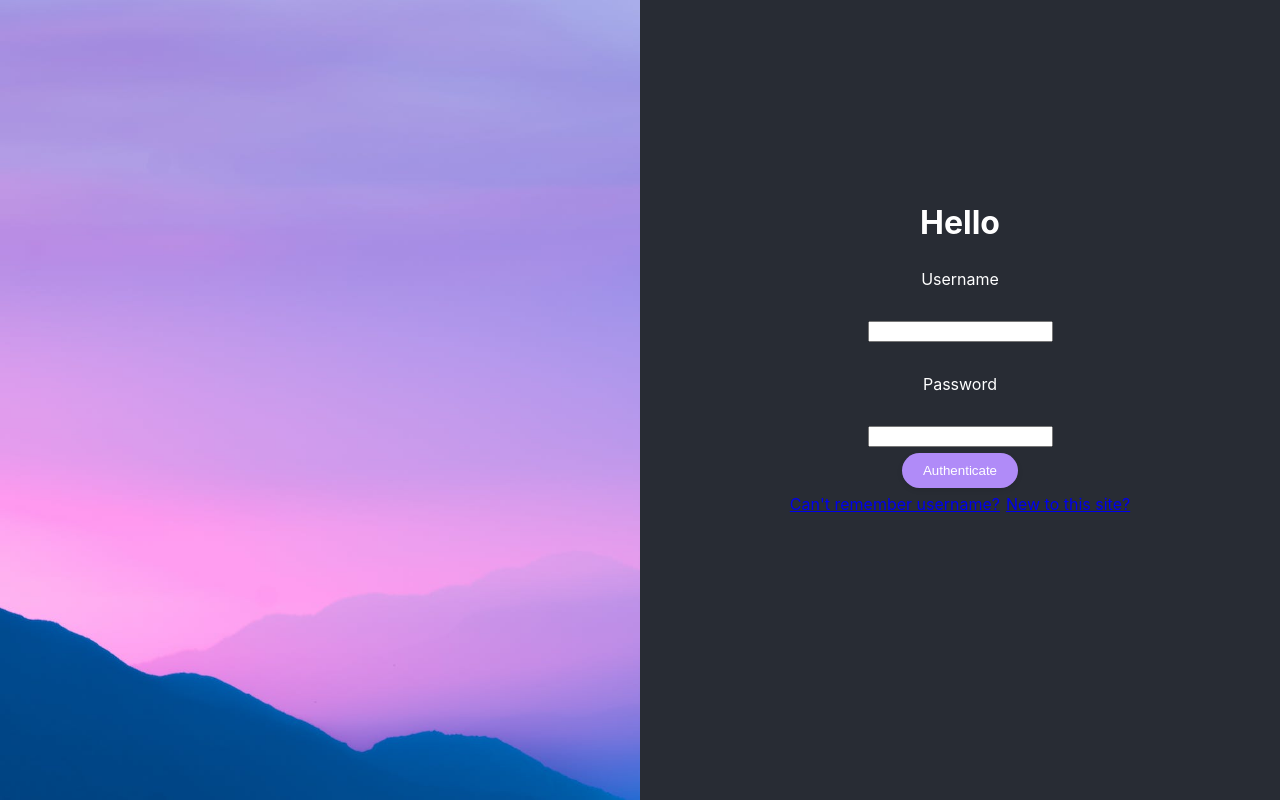
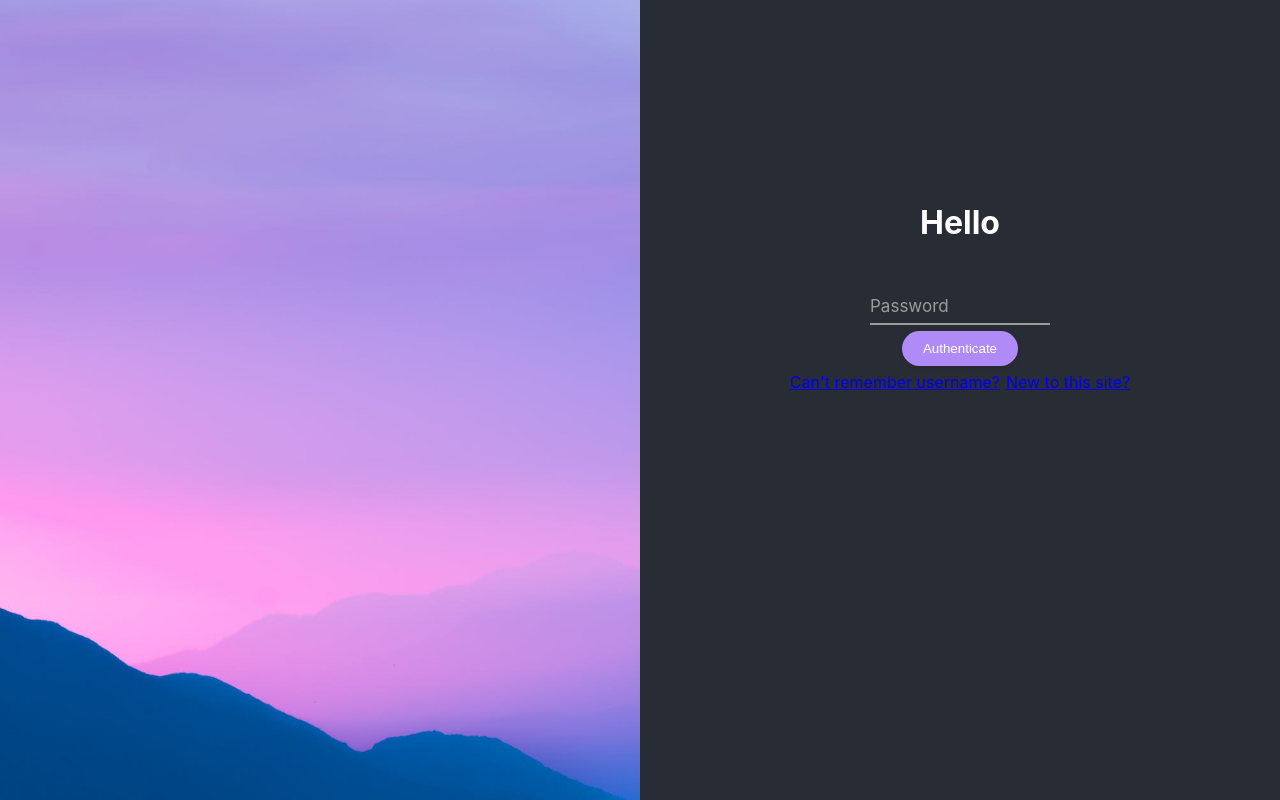
Before and after one commit to oricho123/TaskManager, a React (Create React App) app: page /login in a window 1280 px wide. Built offline with nearby package versions, Linux system fonts and the light colour scheme.

Commit message:
Create custom textInput

```diff
--- /dev/null
+++ b/src/components/input/ThemedTextInput.tsx
@@ -0,0 +1,18 @@
+import * as React from 'react';
+import {ComponentProps} from 'react';
+import styles from "./styles.module.css"
+
+export interface ThemedTextInputProps extends ComponentProps<"input"> {
+    id: string,
+    placeholder: string
+}
+
+export const ThemedTextInput = ({children, id, placeholder, ...props}: ThemedTextInputProps) => {
+
+    return (
+        <div className={styles["input-group"]}>
+            <input type="input" id={id} className={styles["field"]} placeholder={placeholder} {...props}/>
+            <label htmlFor={id} className={styles["label"]}>{placeholder}</label>
+        </div>
+    )
+};
--- /dev/null
+++ b/src/components/input/styles.module.css
@@ -0,0 +1,59 @@
+.input-group {
+    position: relative;
+    padding: 20px 0 0;
+    width: 100%;
+    max-width: 180px;
+}
+
+.field {
+    font-family: inherit;
+    width: 100%;
+    border: none;
+    border-bottom: 2px solid #9b9b9b;
+    outline: 0;
+    font-size: 17px;
+    color: var(--text-color);
+    padding: 7px 0;
+    background: transparent;
+    transition: border-color 0.2s;
+}
+
+.field::placeholder {
+    color: transparent;
+}
+
+.field:placeholder-shown ~ .label {
+    font-size: 17px;
+    cursor: text;
+    top: 27px;
+}
+
+.label {
+    position: absolute;
+    top: 0;
+    display: block;
+    transition: 0.2s;
+    font-size: 17px;
+    color: #9b9b9b;
+    pointer-events: none;
+}
+
+.field:focus {
+    font-weight: 500;
+    border-color: var(--primary);
+}
+
+.field:focus ~ .label {
+    position: absolute;
+    top: 0;
+    display: block;
+    transition: 0.2s;
+    font-size: 17px;
+    color: var(--primary);
+    font-weight: 700;
+}
+
+/* reset input */
+.field:required, .field:invalid {
+    box-shadow: none;
+}
--- a/src/routes/login/Components/LoginForm.tsx
+++ b/src/routes/login/Components/LoginForm.tsx
@@ -3,6 +3,7 @@ import {AuthContext} from "../../../context/AuthContext";
 import {useNavigate} from "react-router-dom";
 import {ThemedButton} from "../../../components/buttons/ThemedButton";
 import "./styles.module.css"
+import {ThemedTextInput} from "../../../components/input/ThemedTextInput";
 
 
 const fakeAuth = (formData: FormData) => {
@@ -14,13 +15,12 @@ const fakeAuth = (formData: FormData) => {
 
 const LoginForm = () => {
     const {setToken} = useContext(AuthContext);
-
     const navigate = useNavigate();
 
     const handleLogin = async (event: React.FormEvent<HTMLFormElement>) => {
         event.preventDefault();
         const formData = new FormData(event.currentTarget)
-        console.log(formData);
+
         const token = await fakeAuth(formData);
         setToken(token);
 
@@ -32,10 +32,7 @@ const LoginForm = () => {
             <header>
                 <h1>Hello</h1>
             </header>
-            <label htmlFor="username">Username</label><br/>
-            <input type="text" id="username" name="username"/><br/>
-            <label htmlFor="password">Password</label><br/>
-            <input type="text" id="password" name="password"/>
+            <ThemedTextInput placeholder='Password' name='password' id='password'/>
             <ThemedButton type='submit'>Authenticate</ThemedButton>
             <section>
                 <a href="tempurl">Can't remember username?</a>
--- a/src/theme.css
+++ b/src/theme.css
@@ -2,6 +2,7 @@ body {
     --bg-color: #282c34;
     --text-color: white;
     --gap: 0.37rem;
+    --primary: #015c90;
     --button-bg: #b08bf8;
     --button-bg-hover: #a885ec;
 }
```
